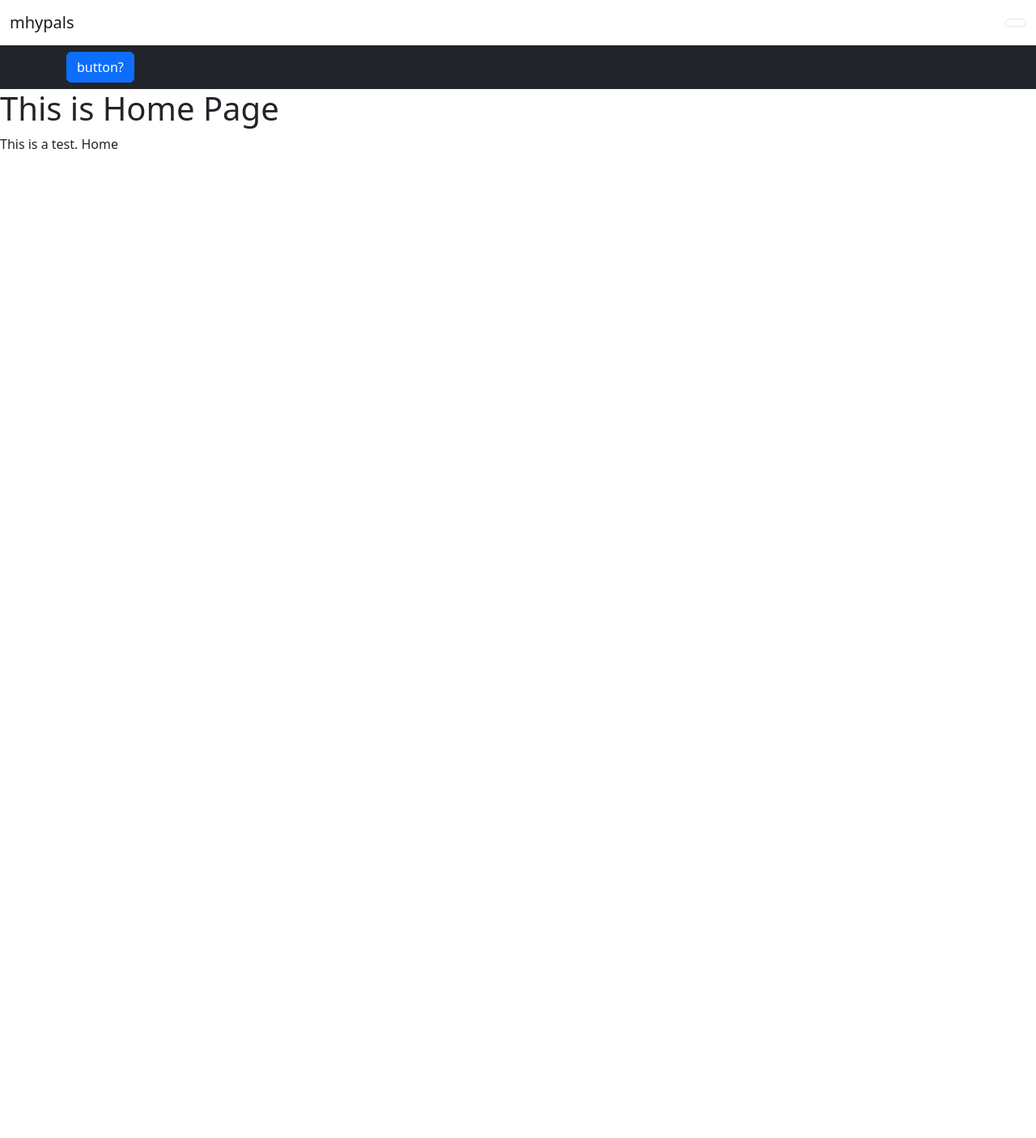
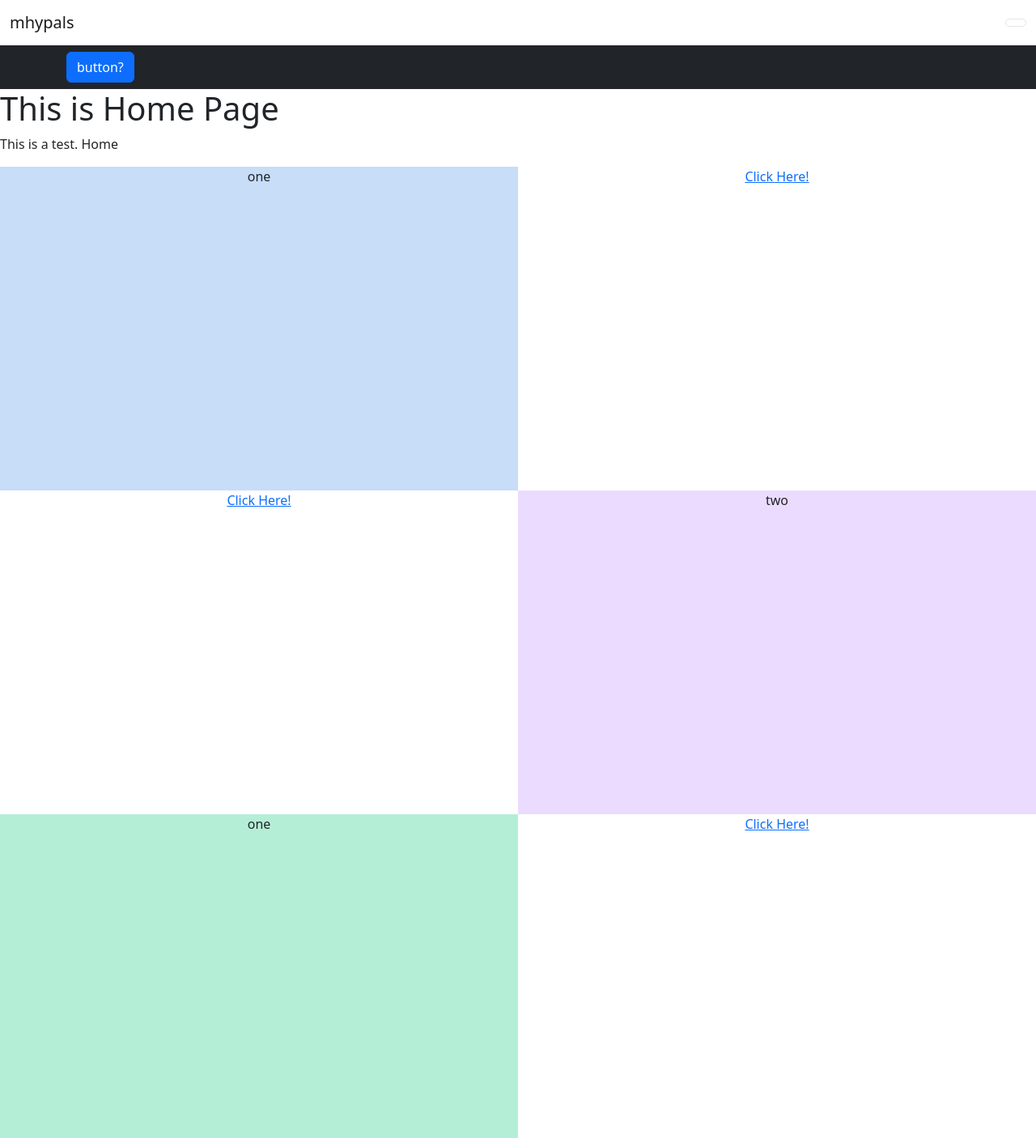
Before and after one commit to elyssamari/side-hustle-project, a React (Create React App) app in the folder front-end/: page / in a window 1280 px wide. Shown: the whole page at 81% size. Before the commit the page ends 800 px from the top, so only its background shows below. Built offline with nearby package versions, Linux system fonts and the light colour scheme.

Commit message:
started on links on home page

```diff
--- /dev/null
+++ b/front-end/src/Components/css/DirGrid.css
@@ -0,0 +1,43 @@
+.directory {
+    display: grid;
+    grid-template-columns: repeat(2, 1fr);
+    grid-template-rows: repeat(6, 1fr);
+    grid-column-gap: 0px;
+    grid-row-gap: 0px;
+    height: 1200px;
+}
+
+.mariet {
+    grid-area: 1 / 1 / 3 / 3;
+}
+
+.mariet .icon {
+    background-color: #c7ddf8;
+}
+
+.hano {
+    grid-area: 3 / 1 / 5 / 3;
+}
+
+.hano .icon {
+    background-color: #ebdbff;
+}
+
+.yaron {
+    grid-area: 5 / 1 / 7 / 3;
+}
+
+.yaron .icon {
+    background-color: #b5eed7;
+}
+
+#half {
+    display: flex;
+    flex-direction: row;
+    justify-content: center;
+    text-align: center;
+}
+
+#item {
+    width: 100%;
+}
--- /dev/null
+++ b/front-end/src/Components/js/HomeComponents/DirGrid.js
@@ -0,0 +1,30 @@
+import React from 'react';
+import { Link } from 'react-router-dom';
+import "../../css/DirGrid.css";
+
+const DirGrid = () => {
+    return (
+        <div class="directory">
+            <div class="mariet" id="half">
+                <div class="icon" id="item">one</div>
+                <div class="link" id="item">
+                    <Link to="/mariet">Click Here!</Link>
+                </div>
+            </div>
+            <div class="hano" id="half">
+                <div class="link" id="item">
+                    <Link to="/hano">Click Here!</Link>
+                </div>
+                <div class="icon" id="item">two</div>
+            </div>
+            <div class="yaron" id="half">
+                <div class="icon" id="item">one</div>
+                <div class="link" id="item">
+                    <Link to="/yaron">Click Here!</Link>
+                </div>
+            </div>
+        </div>
+    )
+}
+
+export default DirGrid;
--- a/front-end/src/Components/js/HomeComponents/HomeLayout.js
+++ b/front-end/src/Components/js/HomeComponents/HomeLayout.js
@@ -5,8 +5,6 @@ const HomeLayout = () => {
         <>
             <div>
                 <p>This is a test. Home </p>
-
-
             </div>
         </>
     )
--- a/front-end/src/Pages/Home.js
+++ b/front-end/src/Pages/Home.js
@@ -1,15 +1,17 @@
 import React from 'react';
 import HomeLayout from '../Components/js/HomeComponents/HomeLayout';
 import SubNav from "../Components/js/HomeComponents/SubNav";
+import DirGrid from '../Components/js/HomeComponents/DirGrid';
 
 const Home = () => {
   return (
     <>
-    <SubNav />
+      <SubNav />
       <div className="home">
         <h1> This is Home Page </h1>
         <HomeLayout />
       </div>
+      <DirGrid />
     </>
   );
 };
```
